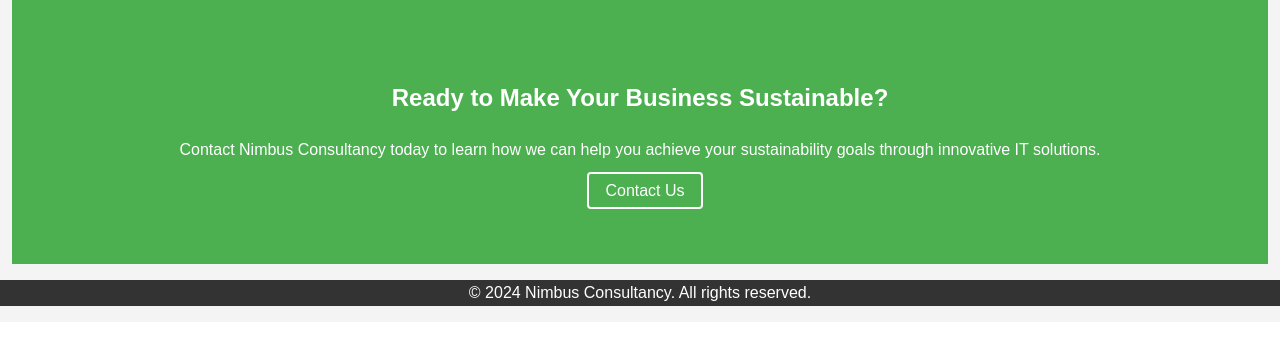
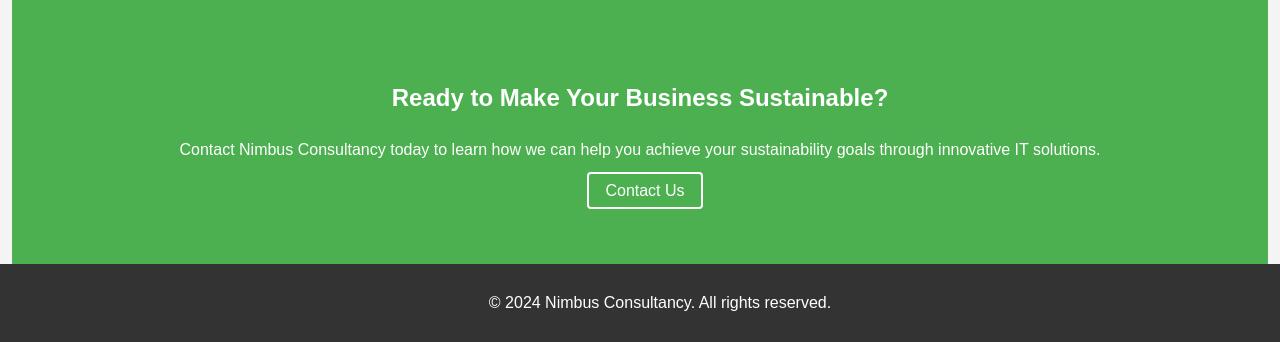
Before and after one commit to ncs-4-u/nimbus-consultancy, a Django app: page / in a window 1280 px wide. Shown: the part 1383-1725 px from the top of the page. Before the commit the page ends 1689 px from the top, so only its background shows below. Run offline with Django 5.2, Linux system fonts and the light colour scheme.

Commit message:
still footer

```diff
--- a/static/index.css
+++ b/static/index.css
@@ -150,4 +150,5 @@
     color: #fff;
     text-align: center;
     width: 100%;
+    padding: 10px 20px;
 }
```
